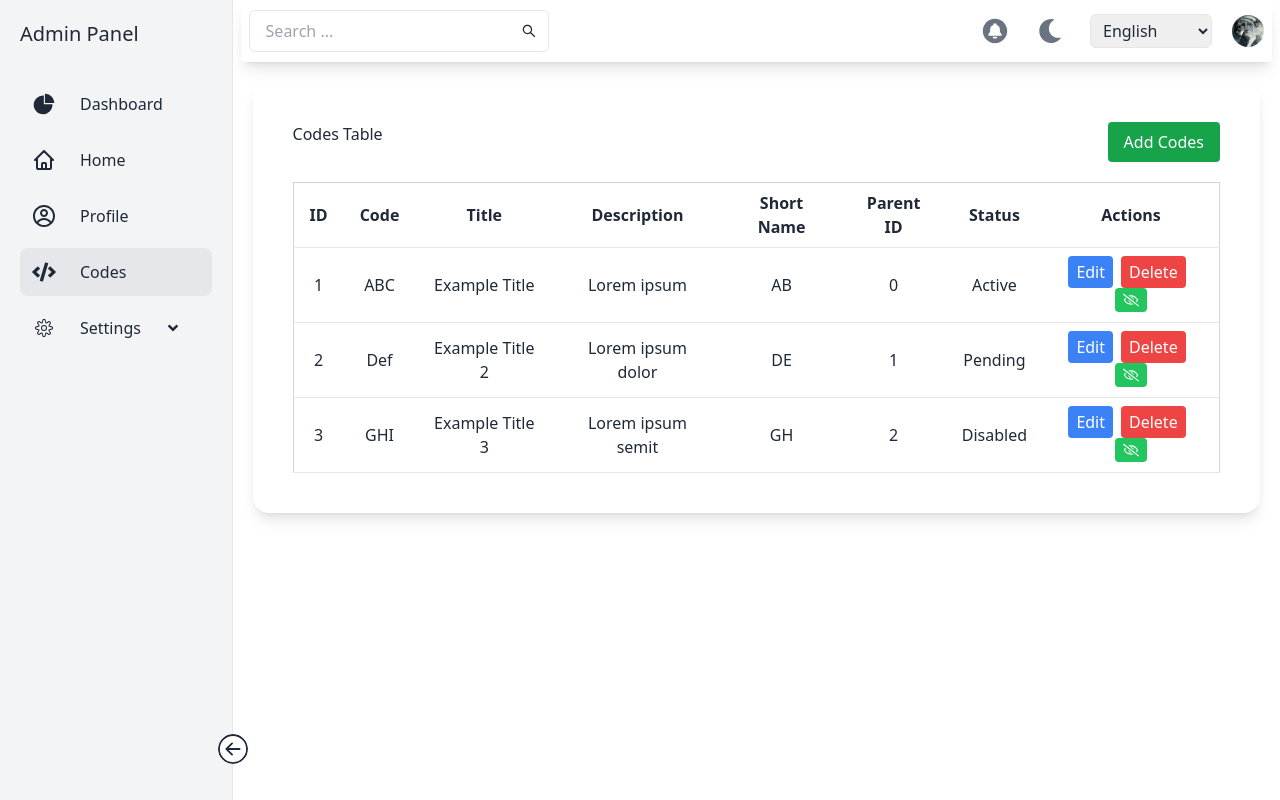
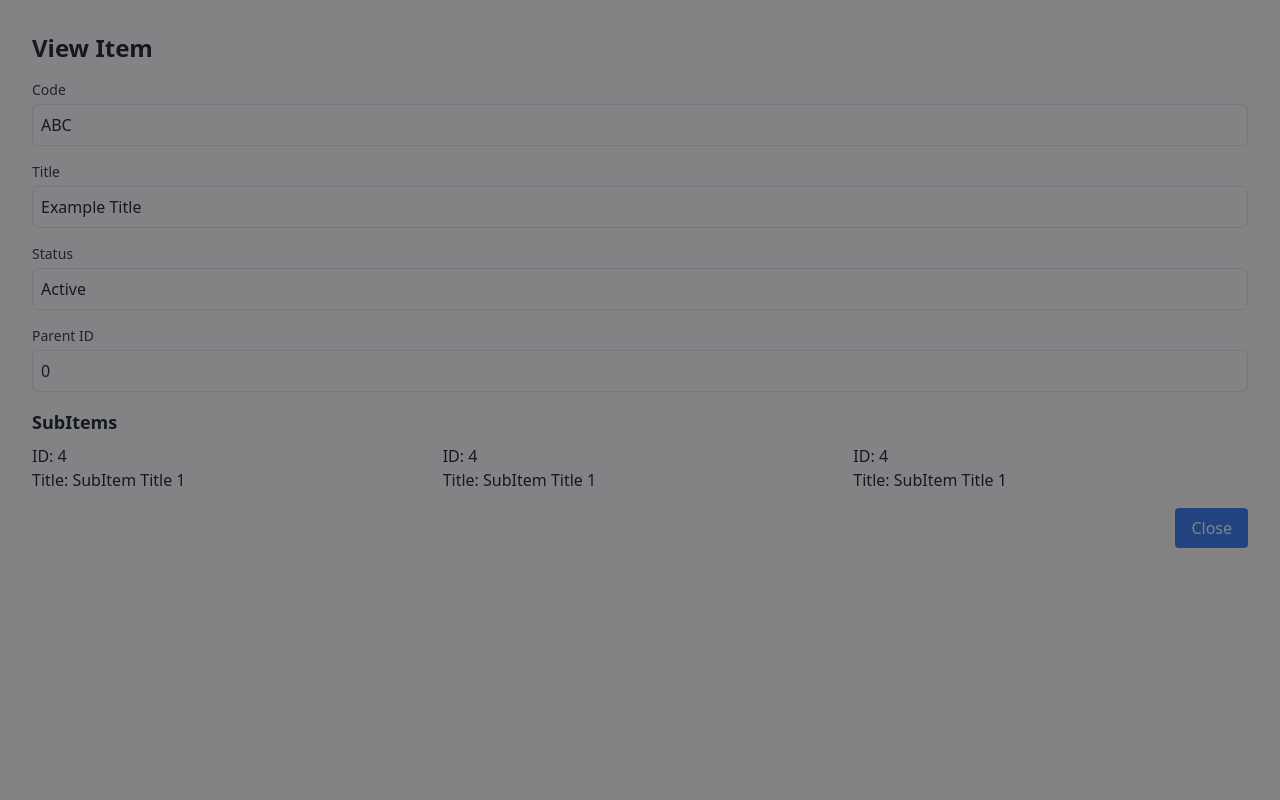
Before and after one commit to Halil777/admin-panel-tailwindcss, a React (Vite) app: page /codes in a window 1280 px wide. Both pictures are taken after a click on the button 1131 px from the left and 300 px from the top of the page. Built offline with nearby package versions, Linux system fonts and the light colour scheme.

Commit message:
created view codes modal

```diff
--- a/src/layout/code/CodesTable.tsx
+++ b/src/layout/code/CodesTable.tsx
@@ -3,6 +3,7 @@ import { FaRegEyeSlash } from "react-icons/fa";
 import DeleteModal from "../../components/common/deleteModal/DeleteModal";
 import { ThemeContext } from "../../components/theme/ThemeContext";
 import AddCodesModal from "./AddCodesModal";
+import ViewCodesModal from "./ViewCodesModal";
 
 interface SubItem {
   id: number;
@@ -39,6 +40,10 @@ const CodesTable: React.FC<TableProps> = ({
   const [openRows, setOpenRows] = useState<number[]>([]);
   const [deleteItemId, setDeleteItemId] = useState<number | null>(null);
   const [isAddModalOpen, setAddModalOpen] = useState(false);
+  const [viewItem, setViewItem] = useState<{
+    isOpen: boolean;
+    item: TableProps["data"][0];
+  }>({ isOpen: false, item: {} });
 
   const openAddModal = () => {
     setAddModalOpen(true);
@@ -249,7 +254,7 @@ const CodesTable: React.FC<TableProps> = ({
                     className="bg-green-500 text-white py-1 px-2 rounded"
                     onClick={(e) => {
                       e.stopPropagation();
-                      onView(item.id);
+                      setViewItem({ isOpen: true, item });
                     }}
                   >
                     <FaRegEyeSlash />
@@ -360,6 +365,11 @@ const CodesTable: React.FC<TableProps> = ({
         onClose={closeAddModal}
         onAdd={handleAddCode}
       />
+      <ViewCodesModal
+        isOpen={viewItem.isOpen}
+        onClose={() => setViewItem({ isOpen: false, item: {} })}
+        item={viewItem.item}
+      />
     </div>
   );
 };
--- /dev/null
+++ b/src/layout/code/ViewCodesModal.tsx
@@ -0,0 +1,114 @@
+import React from "react";
+// import { ThemeContext } from "../../components/theme/ThemeContext";
+
+interface ViewCodesModalProps {
+  isOpen: boolean;
+  onClose: () => void;
+  item: {
+    id: number;
+    code: string;
+    title: string;
+    description: string;
+    shortName: string;
+    parentId: number;
+    status: string;
+    subItems?: {
+      id: number;
+      code: string;
+      title: string;
+      description: string;
+      shortName: string;
+      parentId: number;
+      status: string;
+    }[];
+  };
+}
+
+const ViewCodesModal: React.FC<ViewCodesModalProps> = ({
+  isOpen,
+  onClose,
+  item,
+}) => {
+  //   const { theme } = useContext(ThemeContext) ?? { theme: undefined };
+
+  return (
+    <>
+      {isOpen && (
+        <div className="fixed inset-0 z-50 flex items-center justify-center">
+          <div
+            className={`bg-white w-full h-full overflow-y-auto transition-transform transform ease-in-out duration-300`}
+          >
+            <div className="p-8">
+              <h2 className="text-2xl font-bold mb-4">View Item</h2>
+              <div className="mb-4">
+                <label
+                  htmlFor="code"
+                  className="block text-sm font-medium text-gray-700"
+                >
+                  Code
+                </label>
+                <p className="mt-1 p-2 border rounded-md">{item.code}</p>
+              </div>
+              <div className="mb-4">
+                <label
+                  htmlFor="title"
+                  className="block text-sm font-medium text-gray-700"
+                >
+                  Title
+                </label>
+                <p className="mt-1 p-2 border rounded-md">{item.title}</p>
+              </div>
+              {/* Add more fields for other properties */}
+              {/* ... */}
+              <div className="mb-4">
+                <label
+                  htmlFor="status"
+                  className="block text-sm font-medium text-gray-700"
+                >
+                  Status
+                </label>
+                <p className="mt-1 p-2 border rounded-md">{item.status}</p>
+              </div>
+              <div className="mb-4">
+                <label
+                  htmlFor="parentId"
+                  className="block text-sm font-medium text-gray-700"
+                >
+                  Parent ID
+                </label>
+                <p className="mt-1 p-2 border rounded-md">{item.parentId}</p>
+              </div>
+              {item.subItems && (
+                <div>
+                  <h3 className="text-lg font-semibold mb-2">SubItems</h3>
+                  <div className="grid grid-cols-3 gap-4">
+                    {item.subItems.map((subItem) => (
+                      <div key={subItem.id} className="mb-4">
+                        <p className="font-medium">ID: {subItem.id}</p>
+                        <p>Title: {subItem.title}</p>
+                      </div>
+                    ))}
+                  </div>
+                </div>
+              )}
+              <div className="flex justify-end">
+                <button
+                  className={`bg-blue-500 text-white py-2 px-4 rounded`}
+                  onClick={onClose}
+                >
+                  Close
+                </button>
+              </div>
+            </div>
+          </div>
+          <div
+            className="fixed inset-0 bg-black opacity-50"
+            onClick={onClose}
+          ></div>
+        </div>
+      )}
+    </>
+  );
+};
+
+export default ViewCodesModal;
```
